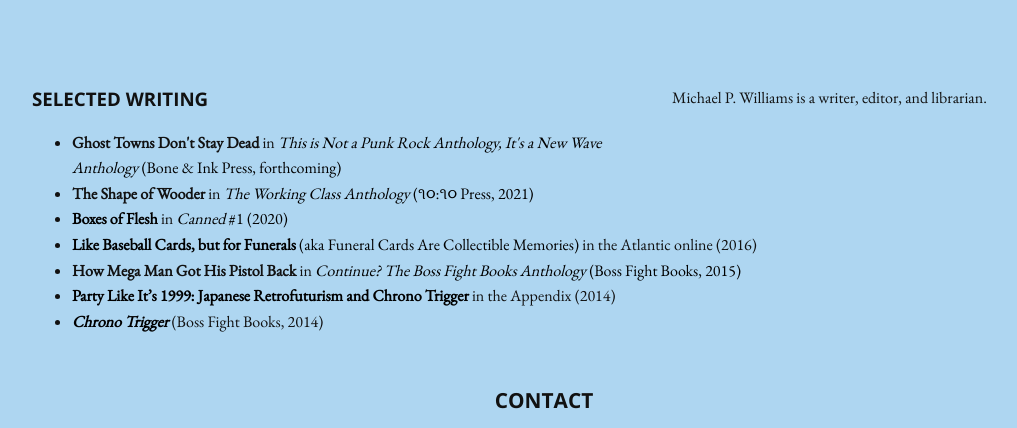
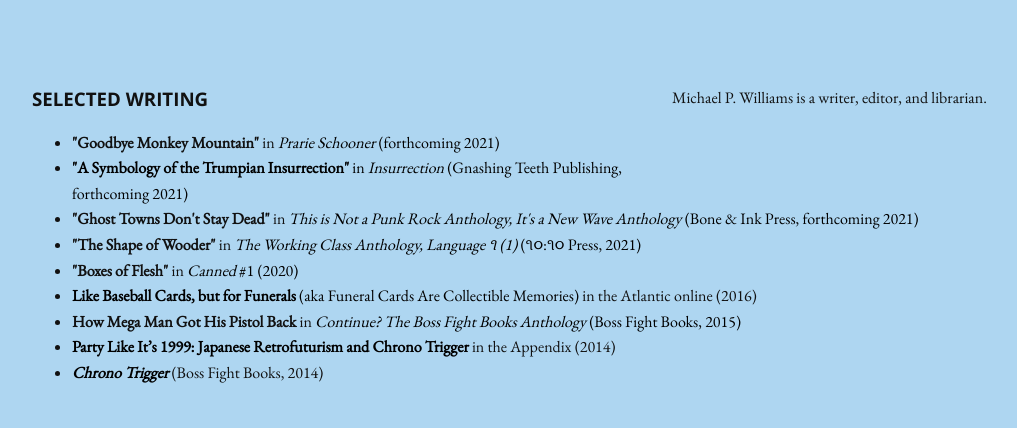
Before and after one commit to michaelpwilliams/michaelpwilliams.github.io, a plain HTML site: page index.html in a window 1280 px wide. Shown: the part 152-580 px from the top of the page, without its empty margins (96-1113 px from the left). Drawn offline with nearby package versions, Linux system fonts and the light colour scheme.

Commit message:
Add files via upload

```diff
--- a/index.html
+++ b/index.html
@@ -34,24 +34,41 @@
 
 <ul>
 
+<li itemscope itemtype ="http://schema.org/Article">
+<b itemprop="name">"Goodbye Monkey Mountain"</b>
+in <a href="https://prairieschooner.unl.edu/issue/summer-2020" target="_blank">
+<span itemprop="isPartOf" itemscope itemtype="http://schema.org/Periodical">
+<i itemprop="name">Prarie Schooner</i>
+<span itemprop="hasPart" itemscope itemtype="http://schema.org/PublicationIssue"><span itemprop="issueNumber"></span></span>
+(<span itemprop="datePublished">forthcoming 2021</span>)
+</li>
+
 <li itemscope itemtype ="http://schema.org/Chapter">
-<b itemprop="name">Ghost Towns Don't Stay Dead</b>
+<b itemprop="name">"A Symbology of the Trumpian Insurrection"</b>
+in <a href="https://gnashingteethpublishing.com/product/pre-order-insurrection/" target="_blank">
+<span itemprop="isPartOf" itemscope itemtype="http://schema.org/Book">
+<i itemprop="name">Insurrection</i>
+(<span itemprop="publisher">Gnashing Teeth Publishing</span>, <span itemprop="datePublished">forthcoming 2021</span>)</a>
+</li>
+
+<li itemscope itemtype ="http://schema.org/Chapter">
+<b itemprop="name">"Ghost Towns Don't Stay Dead"</b>
 in <a href="https://www.boneandinkpress.com/newwaveanthology" target="_blank">
 <span itemprop="isPartOf" itemscope itemtype="http://schema.org/Book">
 <i itemprop="name">This is Not a Punk Rock Anthology, It's a New Wave Anthology</i>
-(<span itemprop="publisher">Bone & Ink Press</span>, <span itemprop="datePublished">forthcoming</span>)</a>
+(<span itemprop="publisher">Bone & Ink Press</span>, <span itemprop="datePublished">forthcoming 2021</span>)</a>
 </li>
 
 <li itemscope itemtype ="http://schema.org/Chapter">
-<b itemprop="name">The Shape of Wooder</b>
+<b itemprop="name">"The Shape of Wooder"</b>
 in <a href="https://www.sofiaamina.com/the-working-class-anthology" target="_blank">
 <span itemprop="isPartOf" itemscope itemtype="http://schema.org/Book">
-<i itemprop="name">The Working Class Anthology</i>
+<i itemprop="name">The Working Class Anthology, Language ૧ (1)</i>
 (<span itemprop="publisher">૧૦:૧૦ Press</span>, <span itemprop="datePublished">2021</span>)</a>
 </li>
 
 <li itemscope itemtype ="http://schema.org/Article">
-<a href="https://www.cannedmagazine.com/boxes-of-flesh" target="_blank"><b itemprop="name">Boxes of Flesh</b></a>
+<b itemprop="name">"Boxes of Flesh"</b>
 in <a href="https://www.cannedmagazine.com/" target="_blank" itemprop="isPartOf" itemscope itemtype="http://schema.org/Periodical">
 <i itemprop="name">Canned</i>
 <span itemprop="hasPart" itemscope itemtype="http://schema.org/PublicationIssue">#<span itemprop="issueNumber">1</span></span>
@@ -83,7 +100,6 @@
 <b><i itemprop="name">Chrono Trigger</i></b></a>
  (<span itemprop="publisher">Boss Fight Books</span>, <span itemprop="datePublished">2014</span>)
 </li>
-
 </ul>
 
 
```
